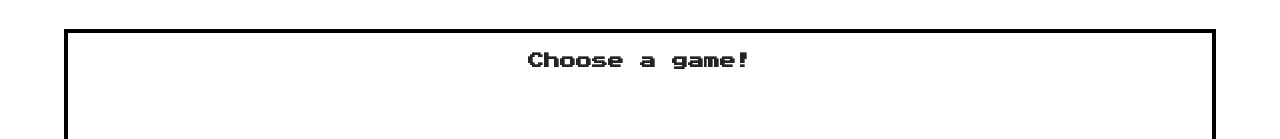
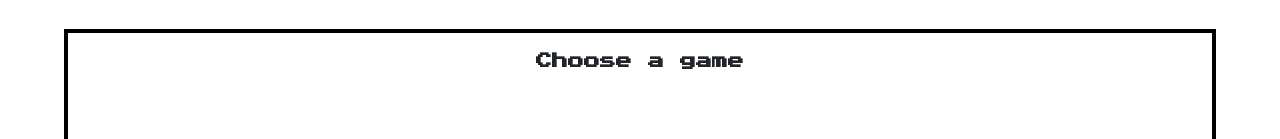
Before and after one commit to MalinWallander/Game-group-2, a website built with Parcel: page index.html in a window 1280 px wide. Shown: the part 341-480 px from the top of the page. Built offline with nearby package versions, Linux system fonts and the light colour scheme.

Commit message:
Update index.html

```diff
--- a/index.html
+++ b/index.html
@@ -92,7 +92,7 @@
         />
       </div>
       <div class="menu nes-container with-title is-centered" id="menu">
-        <h3 class="title">Choose a game!</h3>
+        <h3 class="title">Choose a game</h3>
         <div class="options" id="options">
           <a
             class="nes-btn is-primary button"
```
